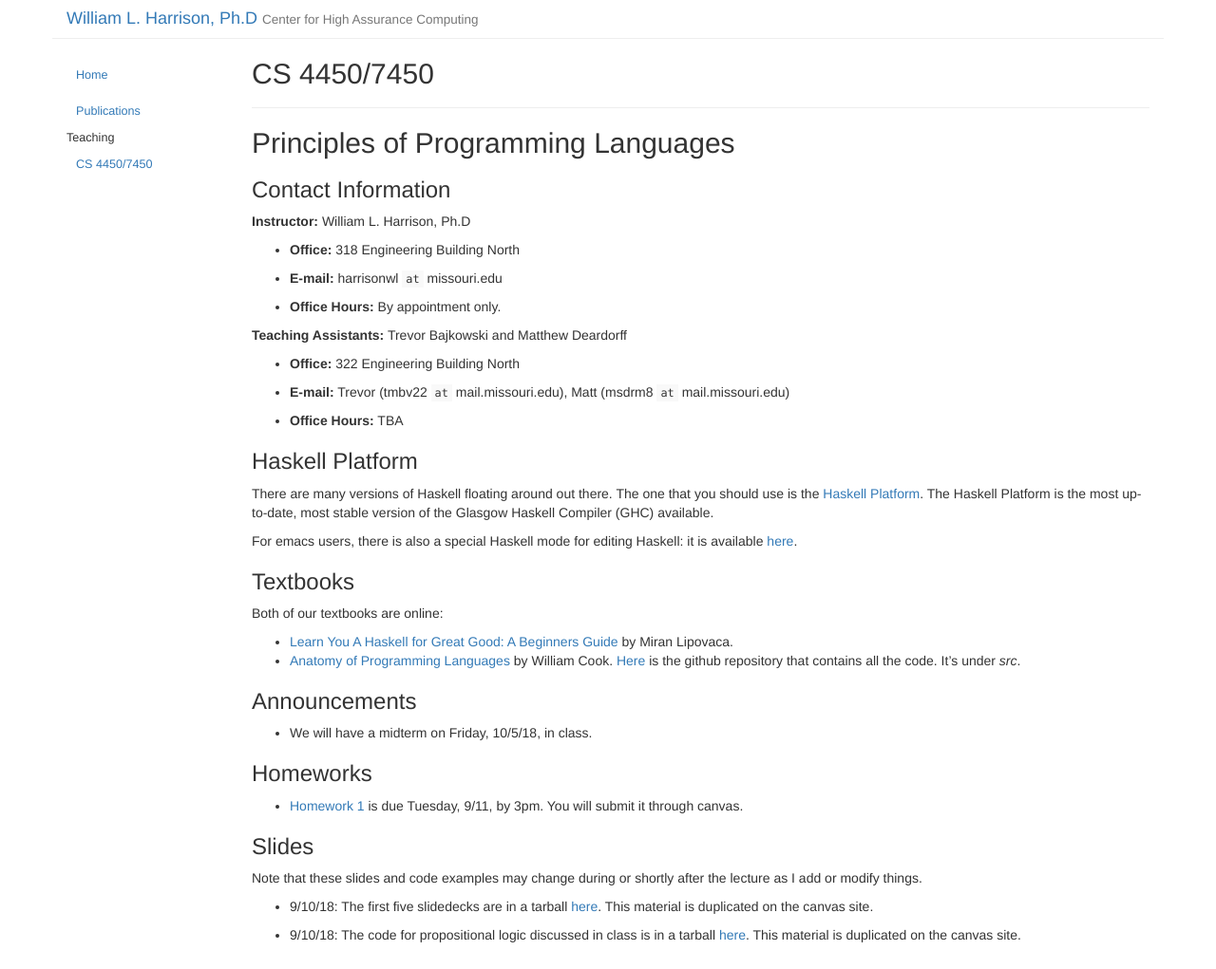
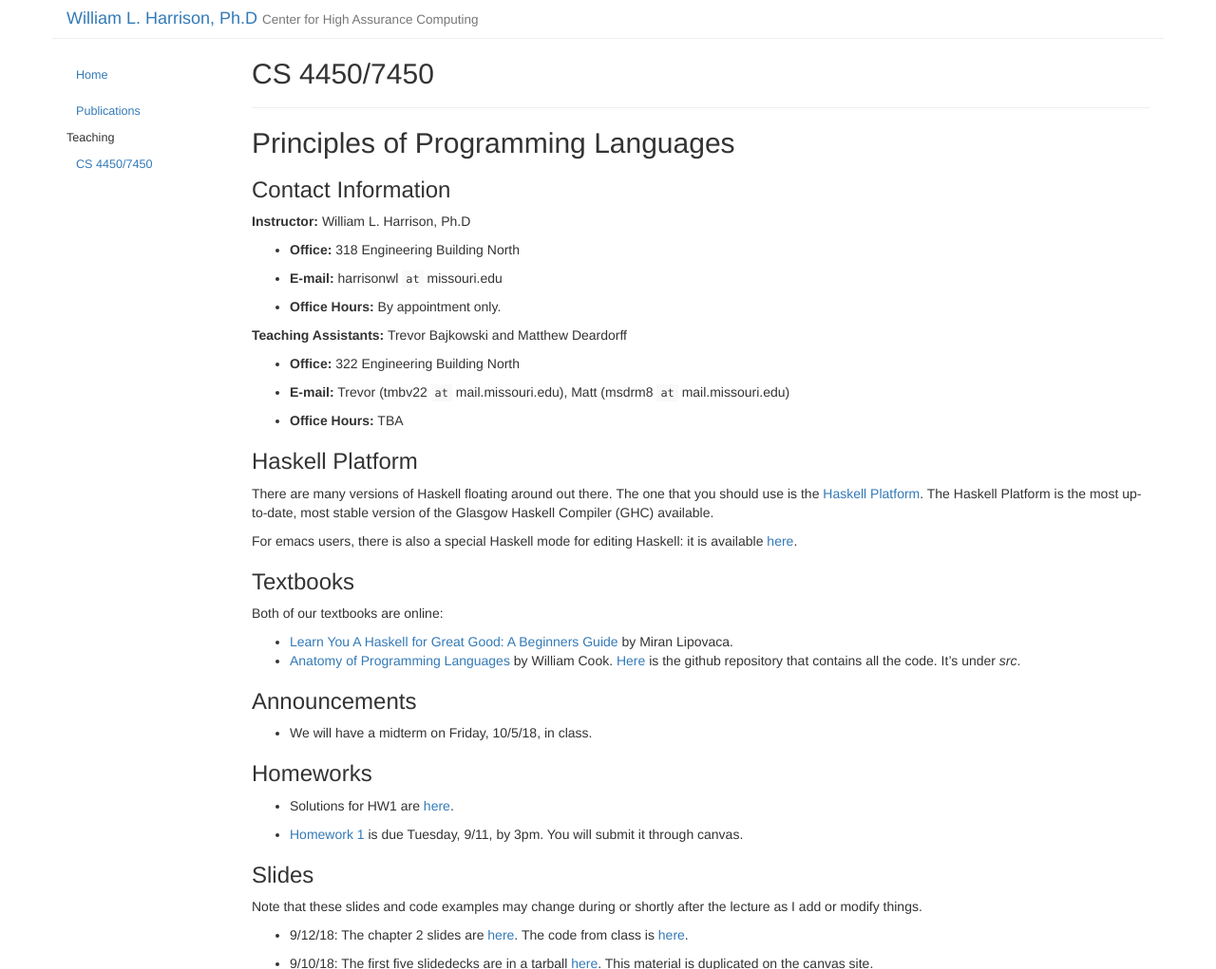
Before and after one commit to harrisonwl/harrisonwl.github.io, a Jekyll site: the page built from _posts/2018-09-10-cs4450.md, in a window 1280 px wide, cut to the strip 0-1021 px from the top of the page. Shown: the whole strip at 95% size. Built offline with Jekyll 4.4.1, drawn with Linux system fonts in a browser that asks for light colours.

Commit message:
pushing up slides and code

```diff
--- a/_posts/2018-09-10-cs4450.md
+++ b/_posts/2018-09-10-cs4450.md
@@ -49,6 +49,8 @@ Both of our textbooks are online:
 
 ### Homeworks
 
+* Solutions for HW1 are <a href="https://harrisonwl.github.io/assets/courses/popl/fall2018/homework/HW1/SolutionsHW1.hs">here</a>.
+
 * <a href="https://harrisonwl.github.io/assets/courses/popl/fall2018/homework/HW1/HW1.hs">Homework 1</a> is due Tuesday, 9/11, by 3pm. You will submit it through canvas.
 
 
@@ -57,6 +59,9 @@ Both of our textbooks are online:
 
 Note that these slides and code examples may change during or shortly after the lecture as I add or modify things.
 
+* 9/12/18:  The chapter 2 slides are <a href="https://harrisonwl.github.io/assets/courses/popl/fall2018/slides/chapter2.pdf">here</a>. The code from class is <a href="https://harrisonwl.github.io/assets/courses/popl/fall2018/slides/Chapt2.hs">here</a>.
+
+
 * 9/10/18:  The first five slidedecks are in a tarball <a href="https://harrisonwl.github.io/assets/courses/popl/fall2018/slides/FirstFiveSlidedecks.tar.gz">here</a>. This material is duplicated on the canvas site.
 
 * 9/10/18: The code for propositional logic discussed in class is in a tarball <a href="https://harrisonwl.github.io/assets/courses/popl/fall2018/languages/PropLogic.tar.gz">here</a>. This material is duplicated on the canvas site.
```
Also changed, not shown: 1 other file.
